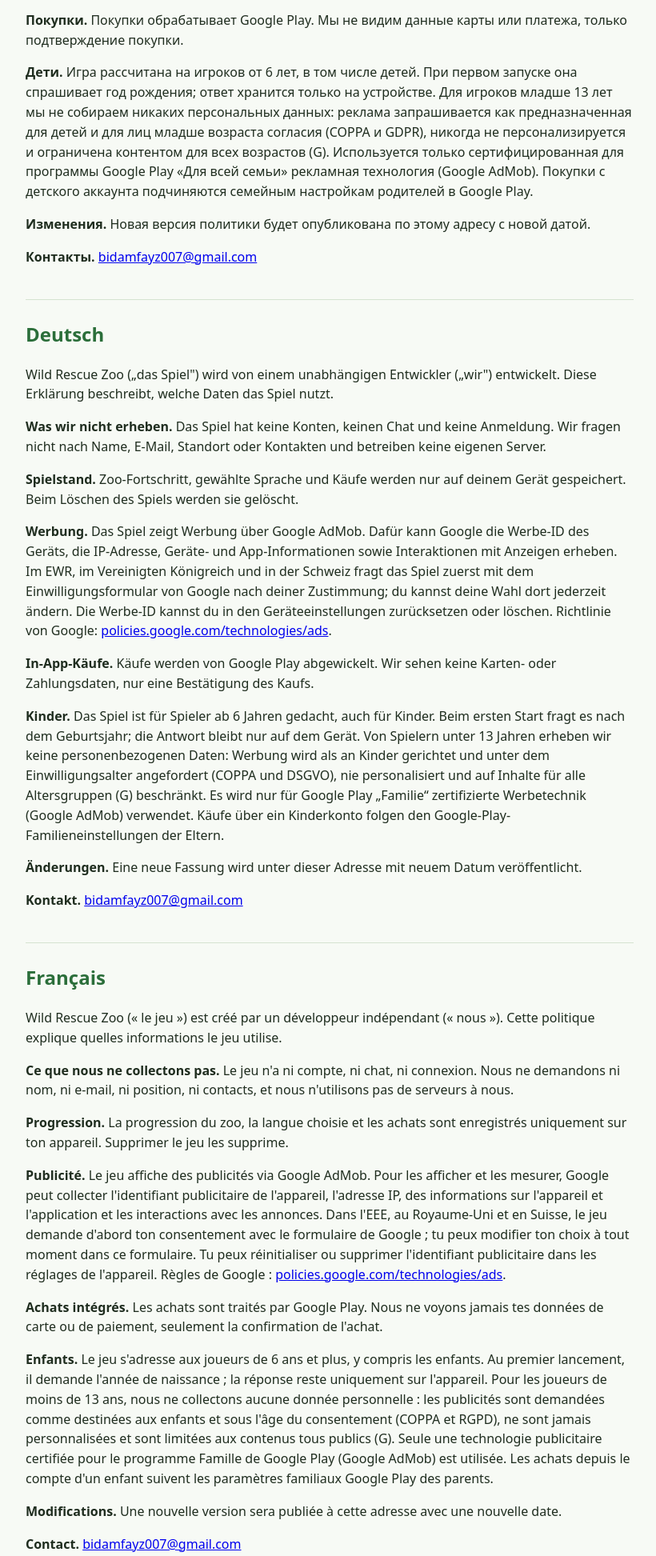
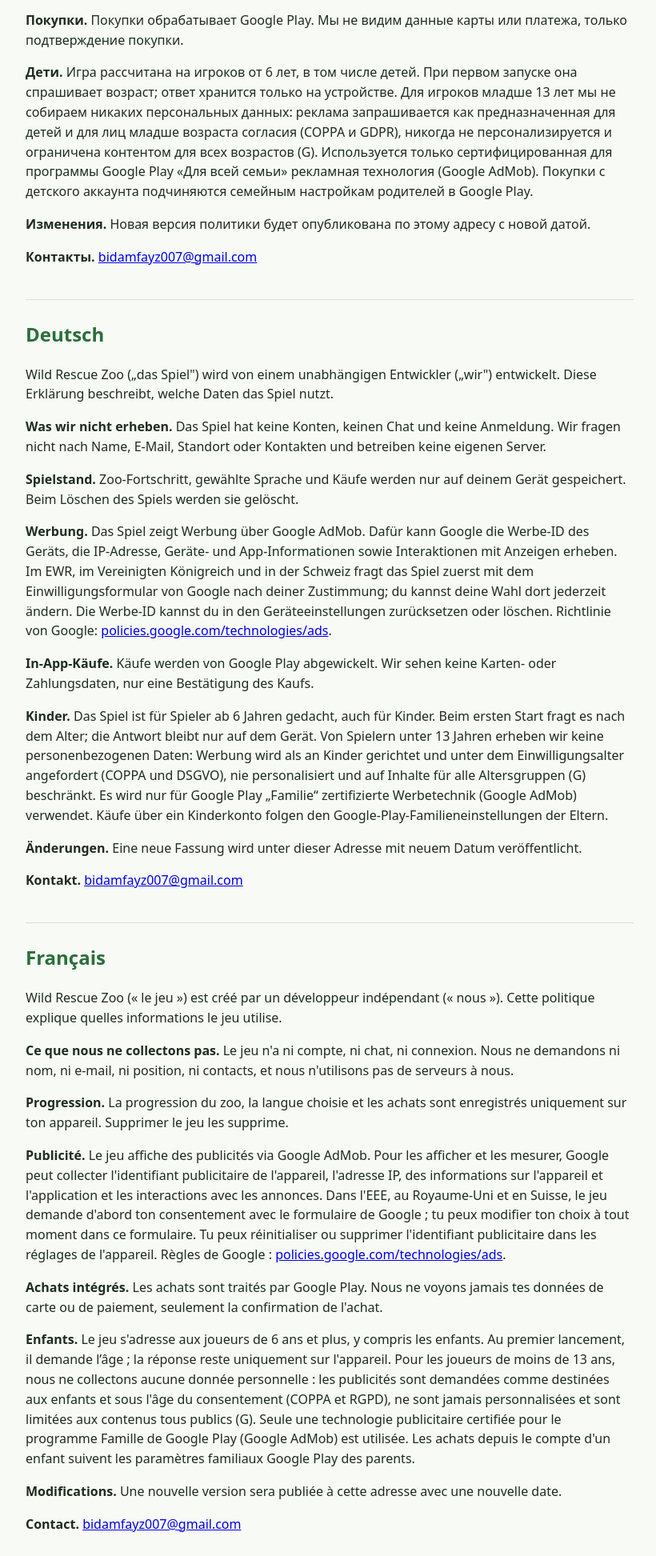
Before and after one commit to fayziyev/wildrescue-games, a plain HTML site: page index.html in a window 1280 px wide. Shown: the part 1420-3365 px from the top of the page at 80% size, without its empty margins (228-1048 px from the left). Drawn offline with Linux system fonts and the light colour scheme.

Commit message:
Privacy policy: the game asks for age

```diff
--- a/index.html
+++ b/index.html
@@ -36,7 +36,7 @@
 <p><strong>Сохранения.</strong> Прогресс зоопарка, выбранный язык и покупки хранятся только на вашем устройстве. При удалении игры они удаляются.</p>
 <p><strong>Реклама.</strong> Игра показывает рекламу через Google AdMob. Для показа и учёта рекламы Google может собирать рекламный идентификатор устройства, IP-адрес, сведения об устройстве и приложении и взаимодействие с рекламой. В ЕЭЗ, Великобритании и Швейцарии игра сначала спрашивает согласие через форму Google; выбор можно изменить в этой форме. Рекламный идентификатор можно сбросить или удалить в настройках устройства. Политика Google: <a href="https://policies.google.com/technologies/ads">policies.google.com/technologies/ads</a>.</p>
 <p><strong>Покупки.</strong> Покупки обрабатывает Google Play. Мы не видим данные карты или платежа, только подтверждение покупки.</p>
-<p><strong>Дети.</strong> Игра рассчитана на игроков от 6 лет, в том числе детей. При первом запуске она спрашивает год рождения; ответ хранится только на устройстве. Для игроков младше 13 лет мы не собираем никаких персональных данных: реклама запрашивается как предназначенная для детей и для лиц младше возраста согласия (COPPA и GDPR), никогда не персонализируется и ограничена контентом для всех возрастов (G). Используется только сертифицированная для программы Google Play «Для всей семьи» рекламная технология (Google AdMob). Покупки с детского аккаунта подчиняются семейным настройкам родителей в Google Play.</p>
+<p><strong>Дети.</strong> Игра рассчитана на игроков от 6 лет, в том числе детей. При первом запуске она спрашивает возраст; ответ хранится только на устройстве. Для игроков младше 13 лет мы не собираем никаких персональных данных: реклама запрашивается как предназначенная для детей и для лиц младше возраста согласия (COPPA и GDPR), никогда не персонализируется и ограничена контентом для всех возрастов (G). Используется только сертифицированная для программы Google Play «Для всей семьи» рекламная технология (Google AdMob). Покупки с детского аккаунта подчиняются семейным настройкам родителей в Google Play.</p>
 <p><strong>Изменения.</strong> Новая версия политики будет опубликована по этому адресу с новой датой.</p>
 <p><strong>Контакты.</strong> <a href="mailto:bidamfayz007@gmail.com">bidamfayz007@gmail.com</a></p>
 </section>
@@ -48,7 +48,7 @@
 <p><strong>Spielstand.</strong> Zoo-Fortschritt, gewählte Sprache und Käufe werden nur auf deinem Gerät gespeichert. Beim Löschen des Spiels werden sie gelöscht.</p>
 <p><strong>Werbung.</strong> Das Spiel zeigt Werbung über Google AdMob. Dafür kann Google die Werbe-ID des Geräts, die IP-Adresse, Geräte- und App-Informationen sowie Interaktionen mit Anzeigen erheben. Im EWR, im Vereinigten Königreich und in der Schweiz fragt das Spiel zuerst mit dem Einwilligungsformular von Google nach deiner Zustimmung; du kannst deine Wahl dort jederzeit ändern. Die Werbe-ID kannst du in den Geräteeinstellungen zurücksetzen oder löschen. Richtlinie von Google: <a href="https://policies.google.com/technologies/ads">policies.google.com/technologies/ads</a>.</p>
 <p><strong>In-App-Käufe.</strong> Käufe werden von Google Play abgewickelt. Wir sehen keine Karten- oder Zahlungsdaten, nur eine Bestätigung des Kaufs.</p>
-<p><strong>Kinder.</strong> Das Spiel ist für Spieler ab 6 Jahren gedacht, auch für Kinder. Beim ersten Start fragt es nach dem Geburtsjahr; die Antwort bleibt nur auf dem Gerät. Von Spielern unter 13 Jahren erheben wir keine personenbezogenen Daten: Werbung wird als an Kinder gerichtet und unter dem Einwilligungsalter angefordert (COPPA und DSGVO), nie personalisiert und auf Inhalte für alle Altersgruppen (G) beschränkt. Es wird nur für Google Play „Familie“ zertifizierte Werbetechnik (Google AdMob) verwendet. Käufe über ein Kinderkonto folgen den Google-Play-Familieneinstellungen der Eltern.</p>
+<p><strong>Kinder.</strong> Das Spiel ist für Spieler ab 6 Jahren gedacht, auch für Kinder. Beim ersten Start fragt es nach dem Alter; die Antwort bleibt nur auf dem Gerät. Von Spielern unter 13 Jahren erheben wir keine personenbezogenen Daten: Werbung wird als an Kinder gerichtet und unter dem Einwilligungsalter angefordert (COPPA und DSGVO), nie personalisiert und auf Inhalte für alle Altersgruppen (G) beschränkt. Es wird nur für Google Play „Familie“ zertifizierte Werbetechnik (Google AdMob) verwendet. Käufe über ein Kinderkonto folgen den Google-Play-Familieneinstellungen der Eltern.</p>
 <p><strong>Änderungen.</strong> Eine neue Fassung wird unter dieser Adresse mit neuem Datum veröffentlicht.</p>
 <p><strong>Kontakt.</strong> <a href="mailto:bidamfayz007@gmail.com">bidamfayz007@gmail.com</a></p>
 </section>
@@ -60,7 +60,7 @@
 <p><strong>Progression.</strong> La progression du zoo, la langue choisie et les achats sont enregistrés uniquement sur ton appareil. Supprimer le jeu les supprime.</p>
 <p><strong>Publicité.</strong> Le jeu affiche des publicités via Google AdMob. Pour les afficher et les mesurer, Google peut collecter l'identifiant publicitaire de l'appareil, l'adresse IP, des informations sur l'appareil et l'application et les interactions avec les annonces. Dans l'EEE, au Royaume-Uni et en Suisse, le jeu demande d'abord ton consentement avec le formulaire de Google ; tu peux modifier ton choix à tout moment dans ce formulaire. Tu peux réinitialiser ou supprimer l'identifiant publicitaire dans les réglages de l'appareil. Règles de Google : <a href="https://policies.google.com/technologies/ads">policies.google.com/technologies/ads</a>.</p>
 <p><strong>Achats intégrés.</strong> Les achats sont traités par Google Play. Nous ne voyons jamais tes données de carte ou de paiement, seulement la confirmation de l'achat.</p>
-<p><strong>Enfants.</strong> Le jeu s'adresse aux joueurs de 6 ans et plus, y compris les enfants. Au premier lancement, il demande l'année de naissance ; la réponse reste uniquement sur l'appareil. Pour les joueurs de moins de 13 ans, nous ne collectons aucune donnée personnelle : les publicités sont demandées comme destinées aux enfants et sous l'âge du consentement (COPPA et RGPD), ne sont jamais personnalisées et sont limitées aux contenus tous publics (G). Seule une technologie publicitaire certifiée pour le programme Famille de Google Play (Google AdMob) est utilisée. Les achats depuis le compte d'un enfant suivent les paramètres familiaux Google Play des parents.</p>
+<p><strong>Enfants.</strong> Le jeu s'adresse aux joueurs de 6 ans et plus, y compris les enfants. Au premier lancement, il demande l’âge ; la réponse reste uniquement sur l'appareil. Pour les joueurs de moins de 13 ans, nous ne collectons aucune donnée personnelle : les publicités sont demandées comme destinées aux enfants et sous l'âge du consentement (COPPA et RGPD), ne sont jamais personnalisées et sont limitées aux contenus tous publics (G). Seule une technologie publicitaire certifiée pour le programme Famille de Google Play (Google AdMob) est utilisée. Les achats depuis le compte d'un enfant suivent les paramètres familiaux Google Play des parents.</p>
 <p><strong>Modifications.</strong> Une nouvelle version sera publiée à cette adresse avec une nouvelle date.</p>
 <p><strong>Contact.</strong> <a href="mailto:bidamfayz007@gmail.com">bidamfayz007@gmail.com</a></p>
 </section>
@@ -72,7 +72,7 @@
 <p><strong>Saqlangan natijalar.</strong> Bog' natijalari, tanlangan til va xaridlar faqat qurilmangizda saqlanadi. O'yin o'chirilsa, ular ham o'chadi.</p>
 <p><strong>Reklama.</strong> O'yin Google AdMob orqali reklama ko'rsatadi. Reklamani ko'rsatish va hisoblash uchun Google qurilmaning reklama identifikatori, IP manzil, qurilma va ilova haqidagi ma'lumotlar hamda reklama bilan qanday ishlaganingizni yig'ishi mumkin. Yevropa iqtisodiy hududi, Buyuk Britaniya va Shveytsariyada o'yin avval Google rozilik oynasi orqali ruxsat so'raydi; tanlovingizni istalgan vaqtda shu oynada o'zgartirishingiz mumkin. Reklama identifikatorini qurilma sozlamalarida yangilash yoki o'chirish mumkin. Google siyosati: <a href="https://policies.google.com/technologies/ads">policies.google.com/technologies/ads</a>.</p>
 <p><strong>Ilova ichidagi xaridlar.</strong> Xaridlar Google Play orqali amalga oshiriladi. Biz karta yoki to'lov ma'lumotlarini ko'rmaymiz, faqat nima sotib olinganini bilamiz.</p>
-<p><strong>Bolalar.</strong> O'yin 6 yoshdan katta o'yinchilar, jumladan bolalar uchun mo'ljallangan. Birinchi ochilganda tug'ilgan yil so'raladi; javob faqat qurilmada saqlanadi. 13 yoshdan kichik o'yinchilardan hech qanday shaxsiy ma'lumot yig'maymiz: reklama bolalarga mo'ljallangan va rozilik yoshidan kichiklar uchun deb so'raladi (COPPA va GDPR), hech qachon shaxsiylashtirilmaydi va faqat barcha yoshlar uchun mos (G) mazmun bilan cheklanadi. Faqat Google Play «Oila» dasturi uchun sertifikatlangan reklama texnologiyasi (Google AdMob) ishlatiladi. Bola akkauntidan qilingan xaridlar ota-onaning Google Play oila sozlamalariga bo'ysunadi.</p>
+<p><strong>Bolalar.</strong> O'yin 6 yoshdan katta o'yinchilar, jumladan bolalar uchun mo'ljallangan. Birinchi ochilganda yosh so'raladi; javob faqat qurilmada saqlanadi. 13 yoshdan kichik o'yinchilardan hech qanday shaxsiy ma'lumot yig'maymiz: reklama bolalarga mo'ljallangan va rozilik yoshidan kichiklar uchun deb so'raladi (COPPA va GDPR), hech qachon shaxsiylashtirilmaydi va faqat barcha yoshlar uchun mos (G) mazmun bilan cheklanadi. Faqat Google Play «Oila» dasturi uchun sertifikatlangan reklama texnologiyasi (Google AdMob) ishlatiladi. Bola akkauntidan qilingan xaridlar ota-onaning Google Play oila sozlamalariga bo'ysunadi.</p>
 <p><strong>O'zgarishlar.</strong> Siyosat o'zgarsa, yangi versiya shu manzilda yangi sana bilan e'lon qilinadi.</p>
 <p><strong>Aloqa.</strong> <a href="mailto:bidamfayz007@gmail.com">bidamfayz007@gmail.com</a></p>
 </section>
```
Also changed, not shown: privacy-policy.html (+4 -4 lines).
